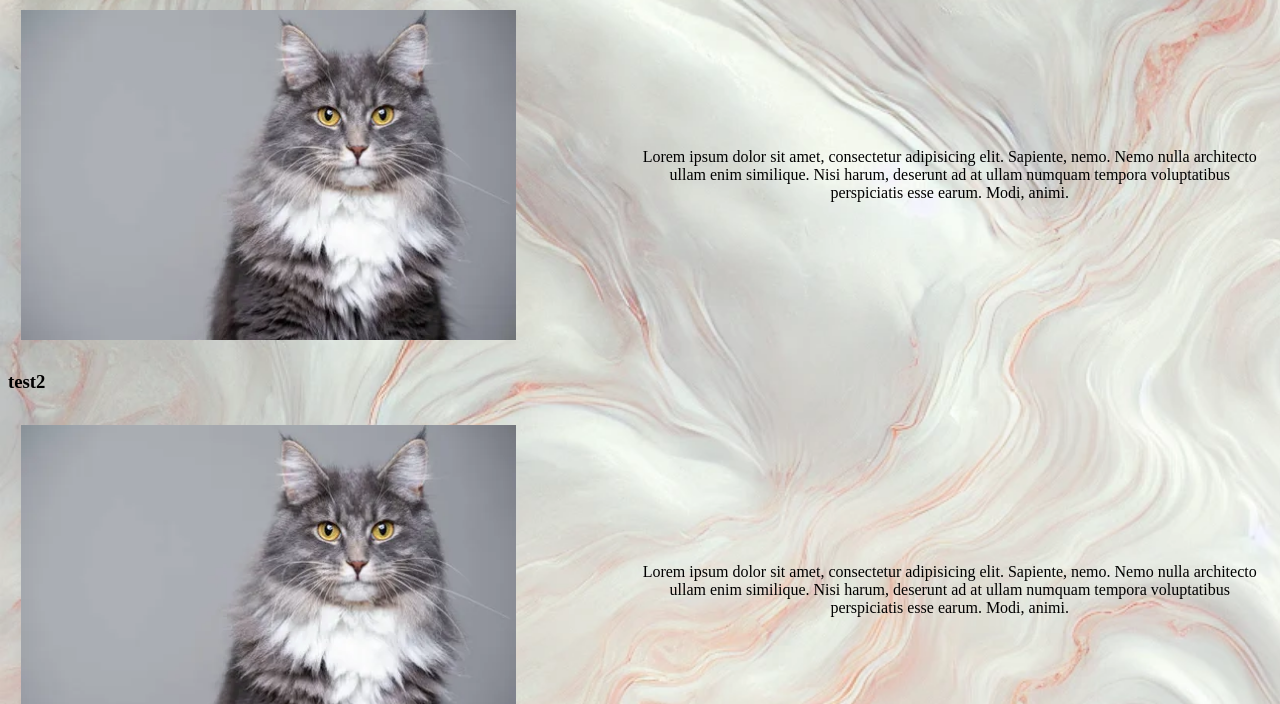
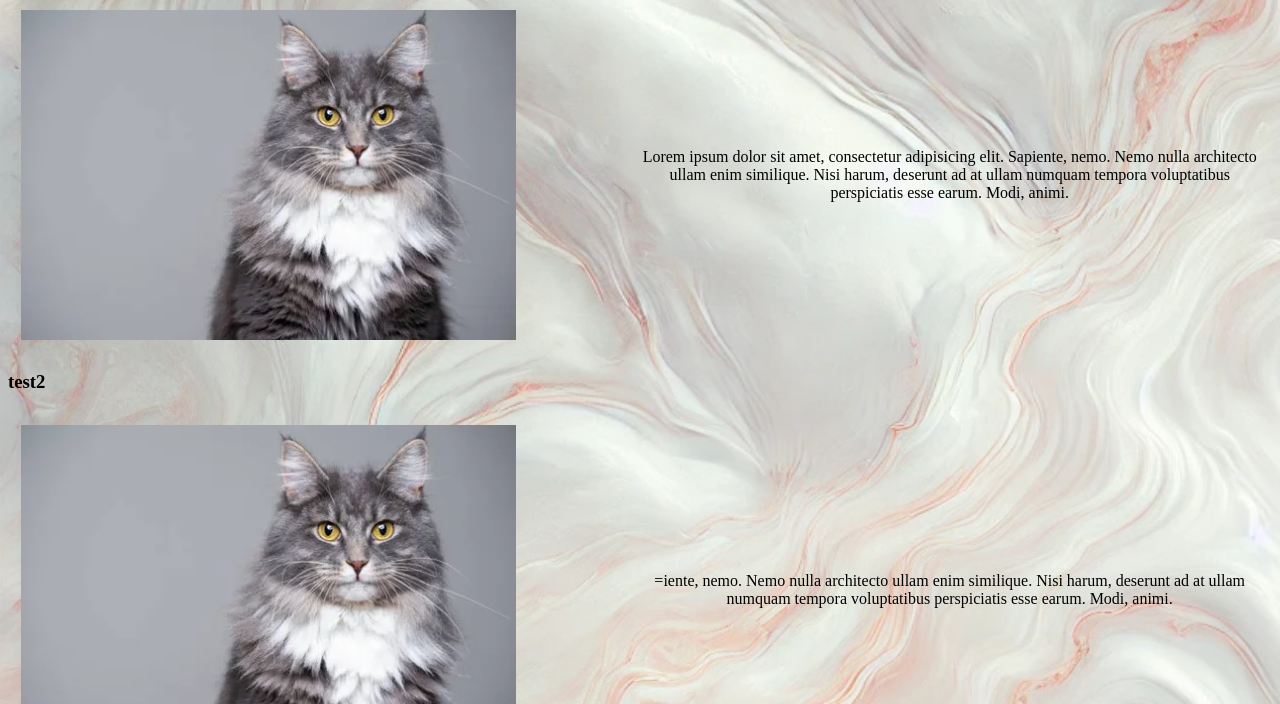
Before and after one commit to LaarMohamed/test, a plain HTML site: page index.html in a window 1280 px wide. Shown: the part 96-800 px from the top of the page. Drawn offline with Linux system fonts and the light colour scheme.

Commit message:
Modification du texte d'une des case

```diff
--- a/index.html
+++ b/index.html
@@ -26,7 +26,7 @@
         <h3>test2</h3>
         <div class="zonetxtimg">
             <img src="images/portrait-de-chat.jpeg" alt="images" class = "photo">
-            <p class = "desc">Lorem ipsum dolor sit amet, consectetur adipisicing elit. Sapiente, nemo. Nemo nulla architecto ullam enim similique. Nisi harum, deserunt ad at ullam numquam tempora voluptatibus perspiciatis esse earum. Modi, animi.</p>
+            <p class = "desc">=iente, nemo. Nemo nulla architecto ullam enim similique. Nisi harum, deserunt ad at ullam numquam tempora voluptatibus perspiciatis esse earum. Modi, animi.</p>
 
         </div>
         <div class="zonetxtimg">
```
